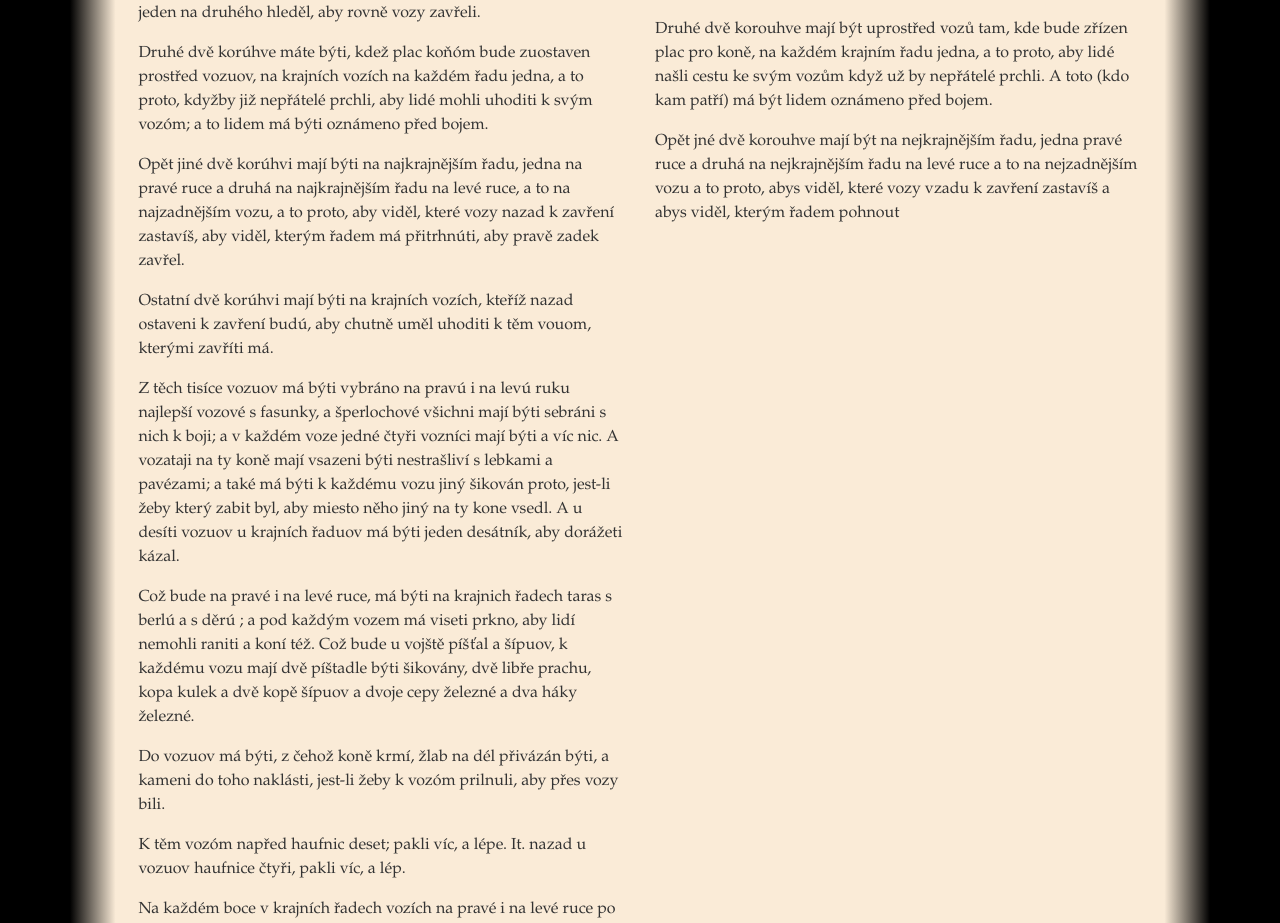
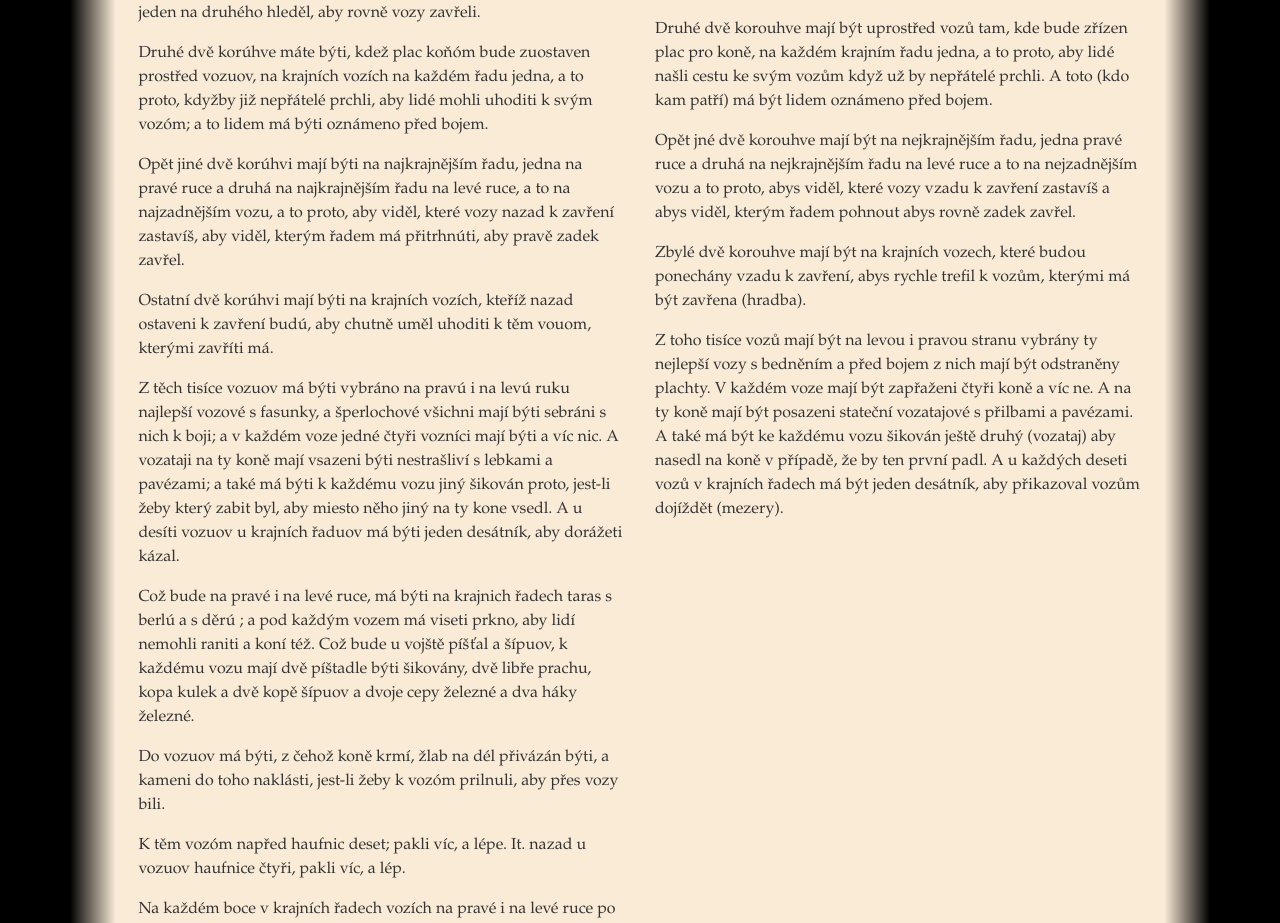
Before and after one commit to claryaldringen/tyrovsti.cz, a Next.js app: page /vaclav-vlcek-o-sikovani-vojska in a window 1280 px wide. Shown: the part 8265-9188 px from the top of the page. Built offline with nearby package versions, Linux system fonts and the light colour scheme.

Commit message:
Překlad Vlčka 11

```diff
--- a/pages/vaclav-vlcek-o-sikovani-vojska.js
+++ b/pages/vaclav-vlcek-o-sikovani-vojska.js
@@ -984,7 +984,24 @@ const Page = () => {
                   Opět jné dvě korouhve mají být na nejkrajnějším řadu, jedna
                   pravé ruce a druhá na nejkrajnějším řadu na levé ruce a to na
                   nejzadnějším vozu a to proto, abys viděl, které vozy vzadu k
-                  zavření zastavíš a abys viděl, kterým řadem pohnout
+                  zavření zastavíš a abys viděl, kterým řadem pohnout abys rovně
+                  zadek zavřel.
+                </p>
+                <p>
+                  Zbylé dvě korouhve mají být na krajních vozech, které budou
+                  ponechány vzadu k zavření, abys rychle trefil k vozům, kterými
+                  má být zavřena (hradba).
+                </p>
+                <p>
+                  Z toho tisíce vozů mají být na levou i pravou stranu vybrány
+                  ty nejlepší vozy s bedněním a před bojem z nich mají být
+                  odstraněny plachty. V každém voze mají být zapřaženi čtyři
+                  koně a víc ne. A na ty koně mají být posazeni stateční
+                  vozatajové s přilbami a pavézami. A také má být ke každému
+                  vozu šikován ještě druhý (vozataj) aby nasedl na koně v
+                  případě, že by ten první padl. A u každých deseti vozů v
+                  krajních řadech má být jeden desátník, aby přikazoval vozům
+                  dojíždět (mezery).
                 </p>
               </Col>
             </Row>
```
